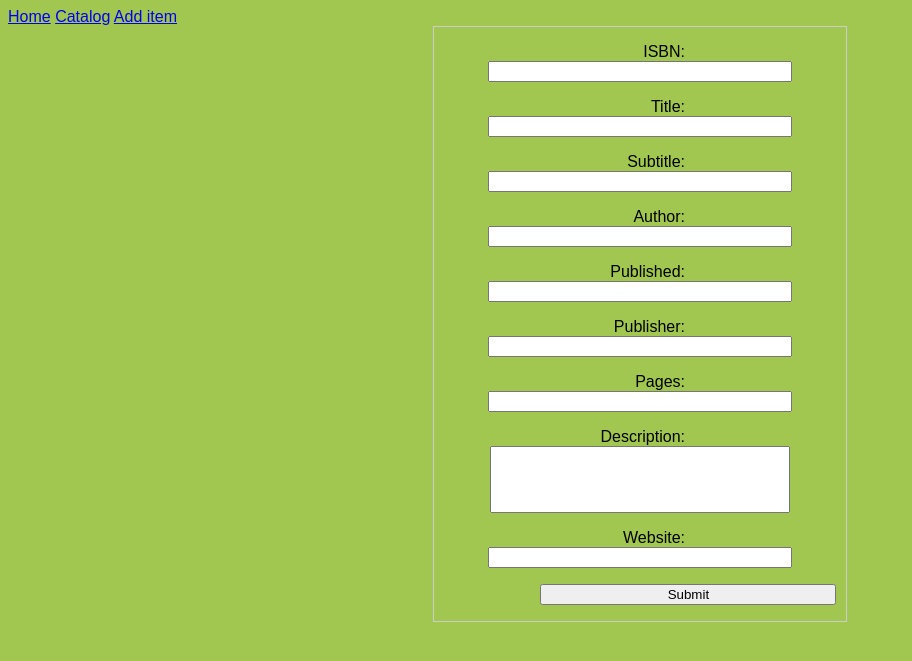
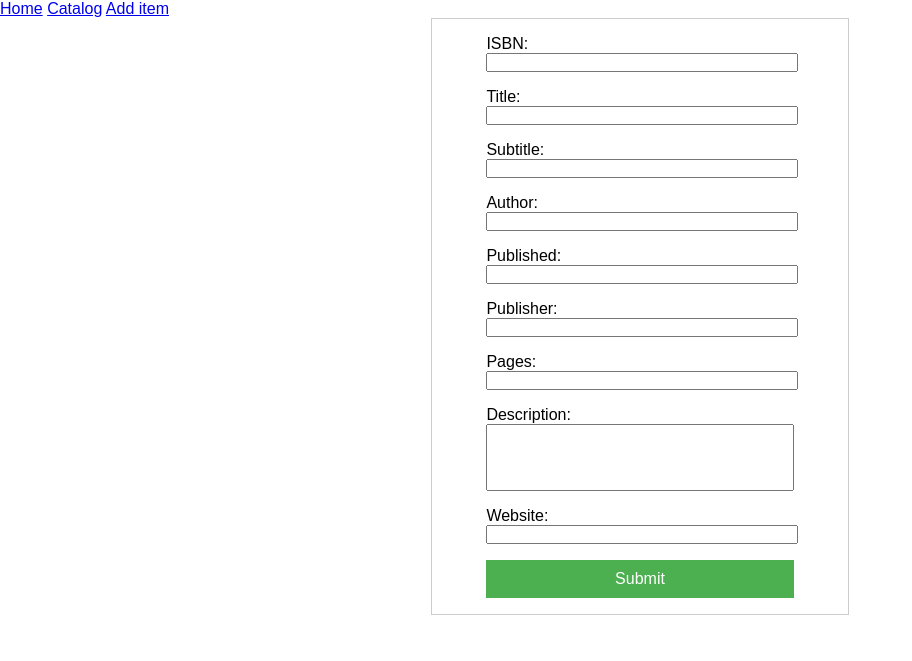
Before and after one commit to szewski/flask-library, a Flask app: page /catalog/add_item in a window 1280 px wide. Shown: the top 661 px of the page, without its empty margins (0-912 px from the left). Run offline with Flask 2, Linux system fonts and the light colour scheme.

Commit message:
style.css upgraded layout.html error fixed

```diff
--- a/flask-library/static/style.css
+++ b/flask-library/static/style.css
@@ -1,35 +1,45 @@
+* {
+  margin: 0;
+  padding: 0;
+}
+
 * {
   font-family: sans-serif;
 }
 
 body {
-  background: #A1C750;
+
 }
+
 
 form {
   margin: 0 auto;
   width: 30%;
   padding: 1em;
   border: 1px solid #CCC;
+  text-align: left;
 }
 
 form div + div {
   margin-top: 1em;
 }
 
-input {
-  width: 296px;
+
+label, input {
+  display: block;
 }
 
+
 label {
-  /* Uniform size & alignment */
-  display: inline-block;
-  width: 90px;
-  text-align: right;
+  text-align: left;
+}
+
+input {
+  width: 100%;
 }
 
 textarea {
-  width: 300px;
+  width: 100%;
   box-sizing: border-box;
   height: 5em;
   vertical-align: top;
@@ -37,10 +47,19 @@ textarea {
 }
 
 .form-field {
-  text-align: center;
+  width: 80%;
+  margin-left: auto;
+  margin-right: auto;
 }
 
+
 .button {
-  padding-left: 90px;
+  background-color: #4CAF50; /* Green */
+  border: none;
+  color: white;
+  padding: 10px 32px;
   text-align: center;
+  text-decoration: none;
+  display: inline-block;
+  font-size: 16px;
 }
--- a/flask-library/templates/add_item.html
+++ b/flask-library/templates/add_item.html
@@ -39,8 +39,8 @@
       <label for="website">Website:</label>
       <input id="website" type="text" name="website">
     </div>
-    <div class="button">
-      <input type="submit">
+    <div class="form-field">
+      <input class="button" type="submit">
     </div>
   </form>
 {% endblock %}
--- a/flask-library/templates/layout.html
+++ b/flask-library/templates/layout.html
@@ -8,8 +8,8 @@
 <body>
   <nav>
     <a href="/">Home</a>
-    <a href="catalog">Catalog</a>
-    <a href="catalog/add_item">Add item</a>
+    <a href="/catalog">Catalog</a>
+    <a href="/catalog/add_item">Add item</a>
   </nav>
   {% block content %}
   {% endblock %}
```
